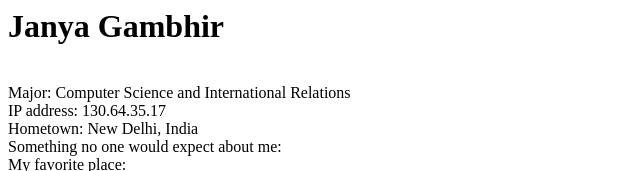
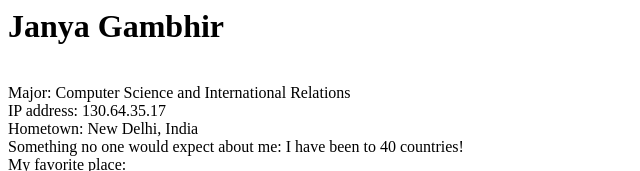
Before and after one commit to janya123/janya123.github.io, a plain HTML site: page index.html in a window 1280 px wide. Shown: the top 171 px of the page, without its empty margins (0-640 px from the left). Drawn offline with Linux system fonts and the light colour scheme.

Commit message:
Update index.html

```diff
--- a/index.html
+++ b/index.html
@@ -11,7 +11,7 @@
     <br />
     Hometown: New Delhi, India
     <br />
-    Something no one would expect about me:
+    Something no one would expect about me: I have been to 40 countries!
     <br />
     My favorite place:
     <br />
```
